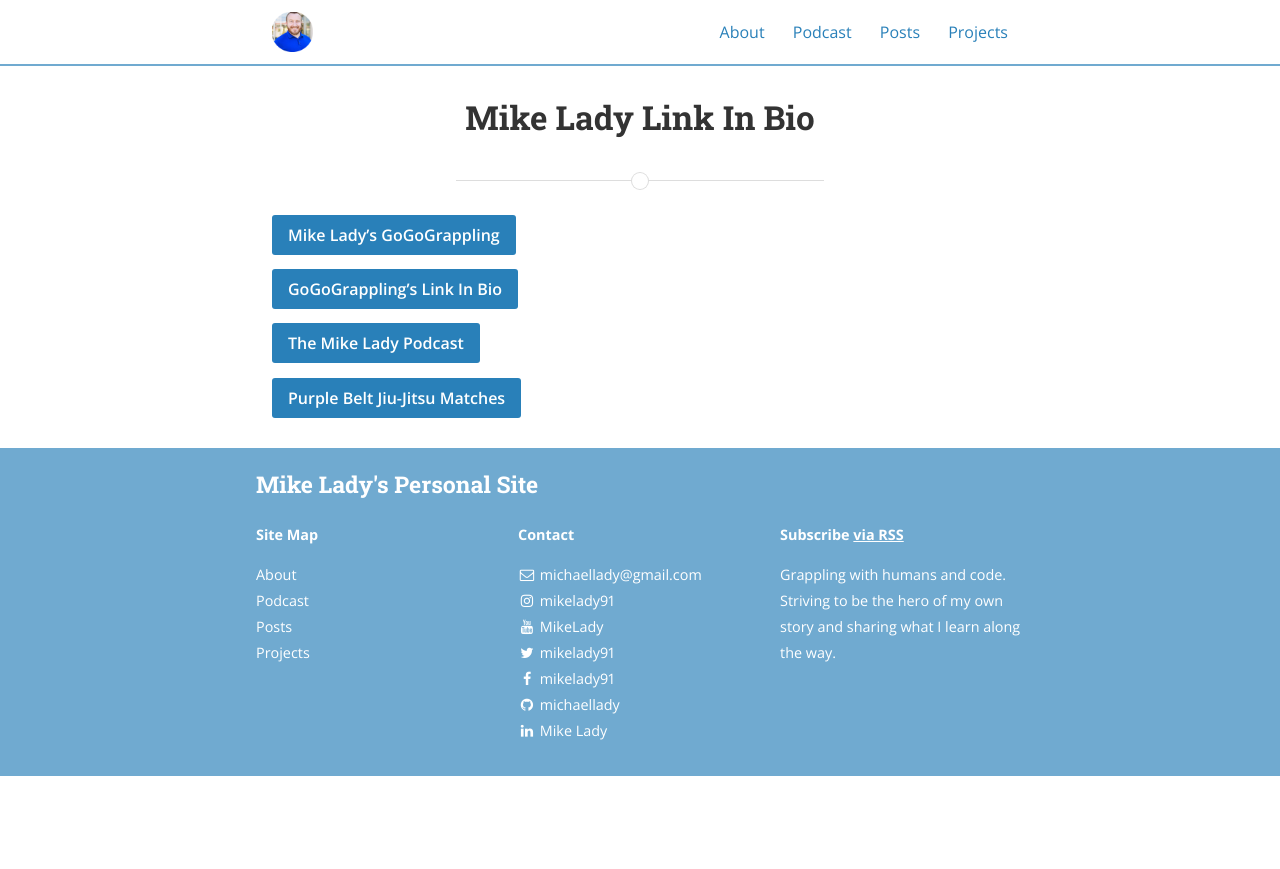
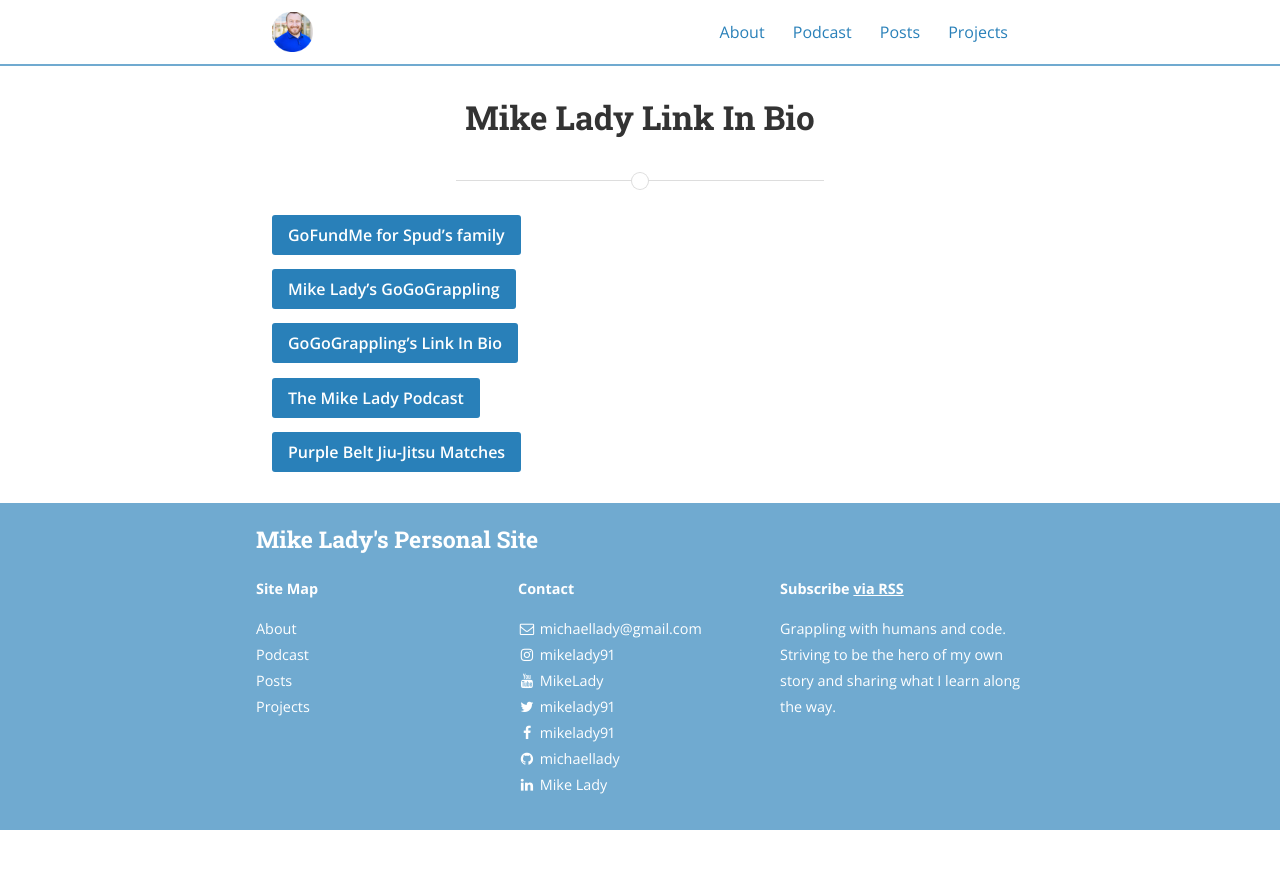
Before and after one commit to michaellady/michaellady.github.io, a Jekyll site: the page built from linkinbio.md, in a window 1280 px wide. Shown: the top 869 px of the page. Built offline with Jekyll 4.4.1, drawn with Linux system fonts in a browser that asks for light colours; nearby versions of some CDN libraries; comment, search, counter and statistics services are not loaded.

Commit message:
add Spud's family gofundme

```diff
--- a/linkinbio.md
+++ b/linkinbio.md
@@ -4,6 +4,8 @@ title: Mike Lady Link In Bio
 main_nav: false
 permalink: /linkinbio/
 ---
+
+<button type="button" name="button" class="btn" onclick="location.href='https://www.gofundme.com/f/help-provide-for-alex-and-charlie'">GoFundMe for Spud's family</button>
 
 <button type="button" name="button" class="btn" onclick="location.href='https://www.gogograppling.com/a/39737/BBZchQYA'">Mike Lady's GoGoGrappling</button>
 
```
Also changed, not shown: 2 other files.
